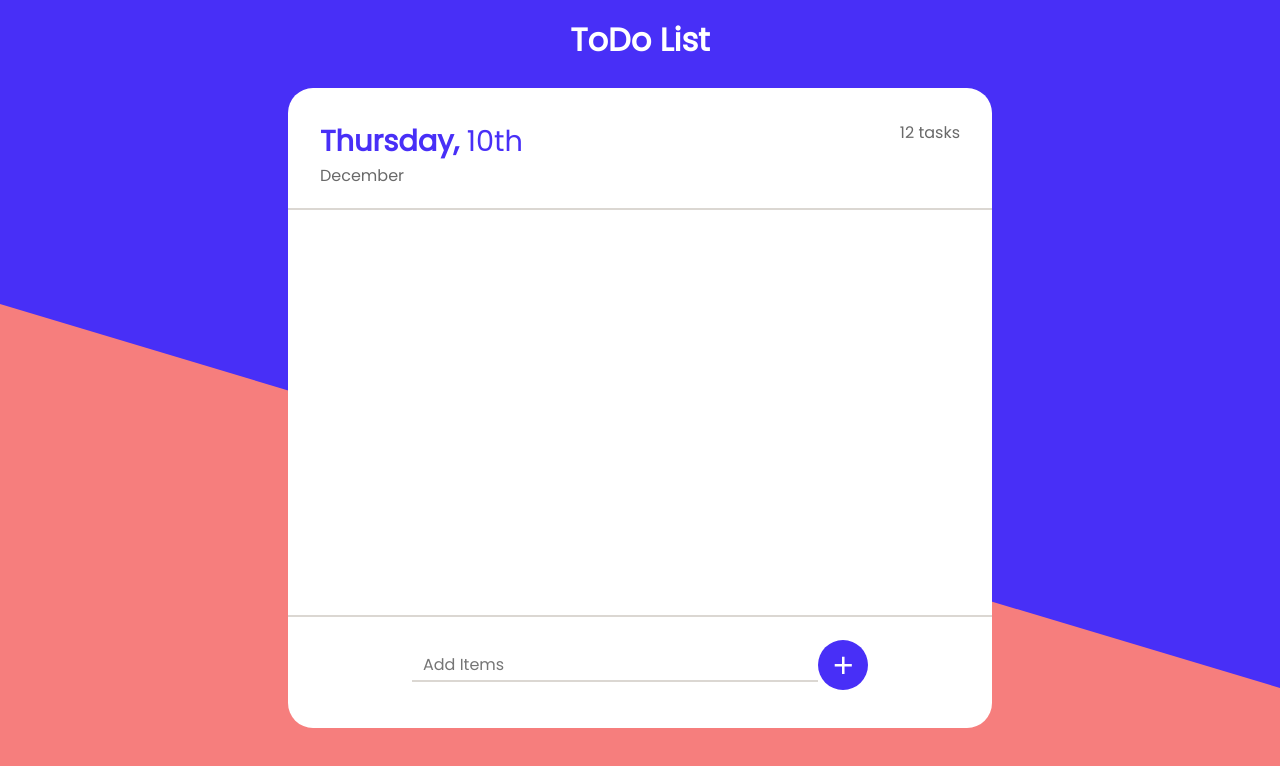
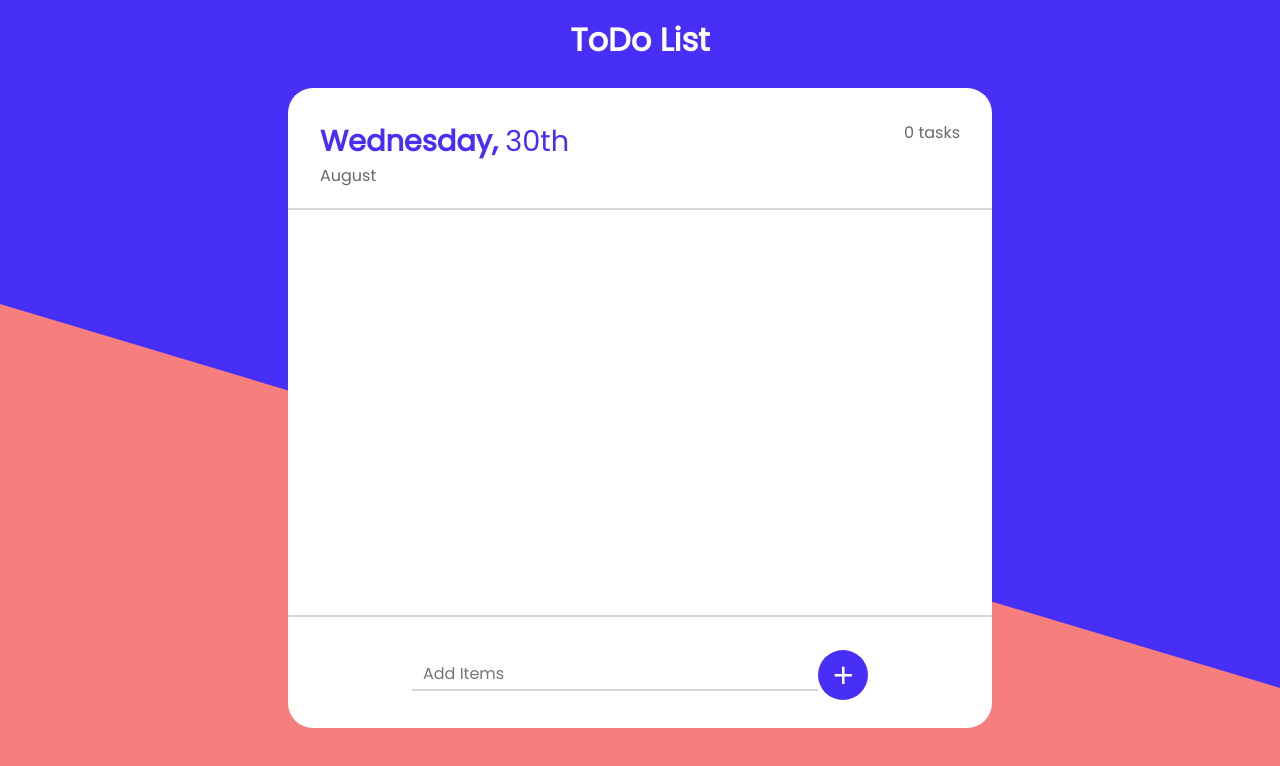
Before and after one commit to Aditya-011/Dictionary_App, a React (Create React App) app: page / in a window 1280 px wide. Shown: the top 766 px of the page. Built offline with nearby package versions, Linux system fonts and the light colour scheme; the HTML template or start-up script is replaced by a standard one.

Commit message:
added js based features

```diff
--- a/src/App.css
+++ b/src/App.css
@@ -93,17 +93,23 @@ body::before {
   height: 1.5rem;
   padding: 0.2rem 0.7rem;
   width: 30vw;
+  margin-top: 1.2rem;
   border: none;
   border-bottom: 2px solid var(--borderColor);
   outline: none;
   font-family: "Poppins", sans-serif;
   font-size: 1rem;
 }
+.bottom input:focus {
+  border-bottom: 2px solid var(--bg2);
+}
 .bottom button {
   height: 50px;
   width: 50px;
   border-radius: 50%;
   border: none;
+  margin-top: 1.2rem;
+
   outline: none;
   background: var(--bg2);
   color: var(--white);
--- a/src/App.js
+++ b/src/App.js
@@ -2,18 +2,54 @@ import React, { useState } from "react";
 import "./App.css";
 import List from "./components/List";
 function App() {
+  var date = new Date();
+  var days = [
+    "Sunday",
+    "Monday",
+    "Tuesday",
+    "Wednesday",
+    "Thursday",
+    "Friday",
+    "Saturday",
+  ];
+  var months = [
+    "January",
+    "February",
+    "March",
+    "April",
+    "May",
+    "June",
+    "July",
+    "August",
+    "September",
+    "October",
+    "November",
+    "November",
+    "December",
+  ];
+  const hours = date.getHours();
+  const minutes = date.getMinutes();
+
   const [inputList, setInputList] = useState("");
   const [items, setItems] = useState([]);
+  const [count, setCount] = useState(0);
+  function increment() {
+    if (inputList !== "") {
+      setCount(count + 1);
+    }
+  }
   const itemEvent = (e) => {
     setInputList(e.target.value);
   };
   function listOfItems() {
+    increment();
     setItems((oldItems) => {
       return [...oldItems, inputList];
     });
     setInputList("");
   }
   function deleteItems(id) {
+    setCount(count - 1);
     setItems((oldItems) => {
       return oldItems.filter((arrEl, index) => {
         return index !== id;
@@ -27,26 +63,30 @@ function App() {
         <div className="head">
           <div className="dateNtime">
             <div className="dateUp">
-              <span className="dateUp1">Thursday, </span>
-              <span className="dateUp2">10th</span>
+              <span className="dateUp1">{days[date.getDay()]}, </span>
+              <span className="dateUp2">{date.getDate()}th</span>
             </div>
-            <div className="dateDown">December</div>
+            <div className="dateDown">{months[date.getMonth()]}</div>
           </div>
-          <div className="task">12 tasks</div>
+          <div className="task">{count} tasks</div>
         </div>
 
         <div className="center_div">
           <ol>
             {/* */}
             {items.map((itemval, index) => {
+              if (itemval !== "") {
                 return (
                   <List
                     text={itemval}
                     key={index}
                     id={index}
+                    hours={hours}
+                    minutes={minutes}
                     onSelect={deleteItems}
                   ></List>
                 );
+              }
             })}
           </ol>
         </div>
--- a/src/components/List.jsx
+++ b/src/components/List.jsx
@@ -13,12 +13,12 @@ const List = (props) => {
       <li>
         <span>
           <input type="checkbox" id="tick" className="tick"></input>
-          <label for="tick">
+          <label htmlFor="tick">
             <b className="mainText">{props.text}</b>
           </label>
         </span>
         <span className="time">
-          <span>11:14 PM</span>{" "}
+          <span>{`${props.hours}:${props.minutes}`} </span>{" "}
           <i
             className="fa fa-trash"
             onClick={() => {
```
Also changed, not shown: 1 other file (tests, documents, lock files or other folders). Lines whose indentation alone changed are shown as unchanged.
